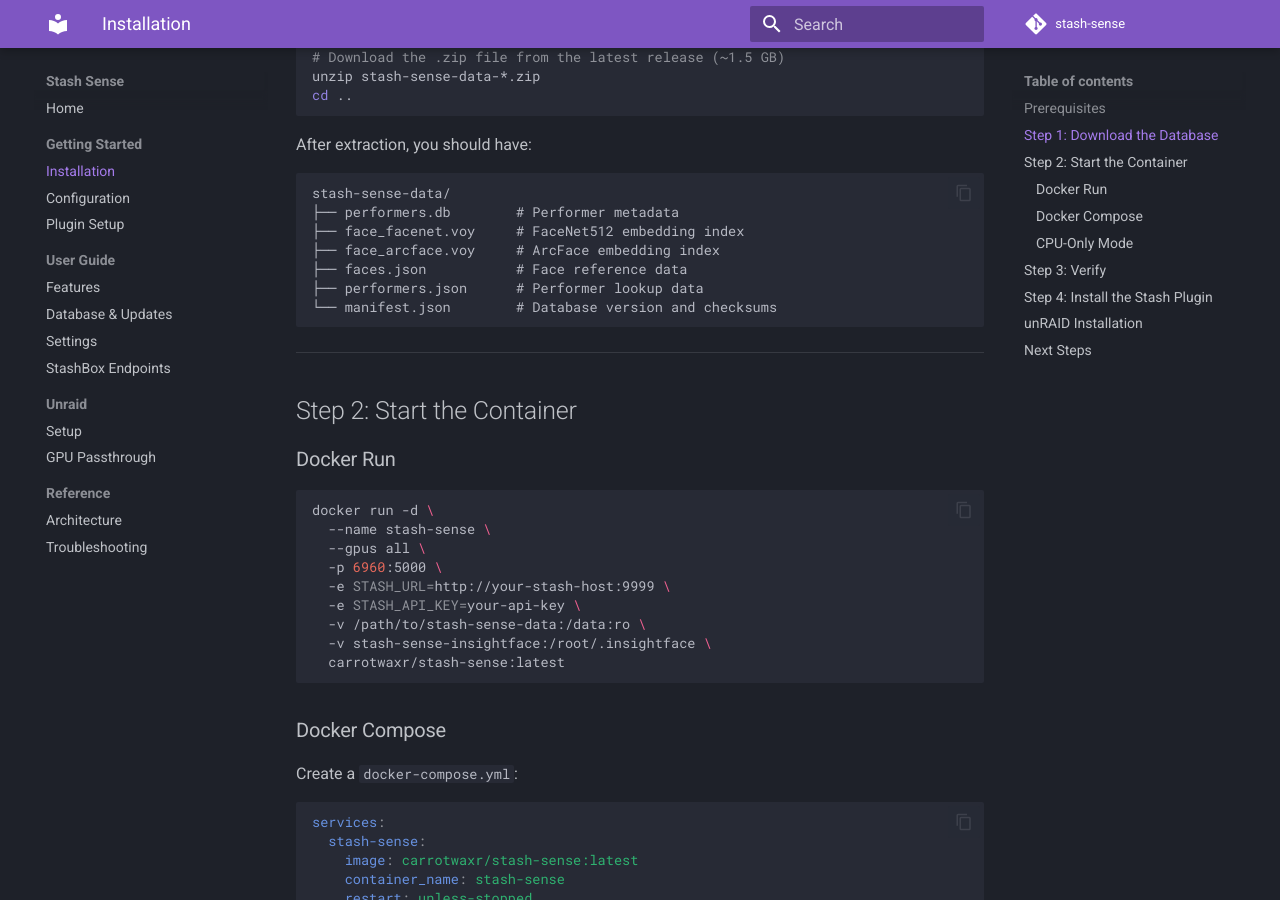
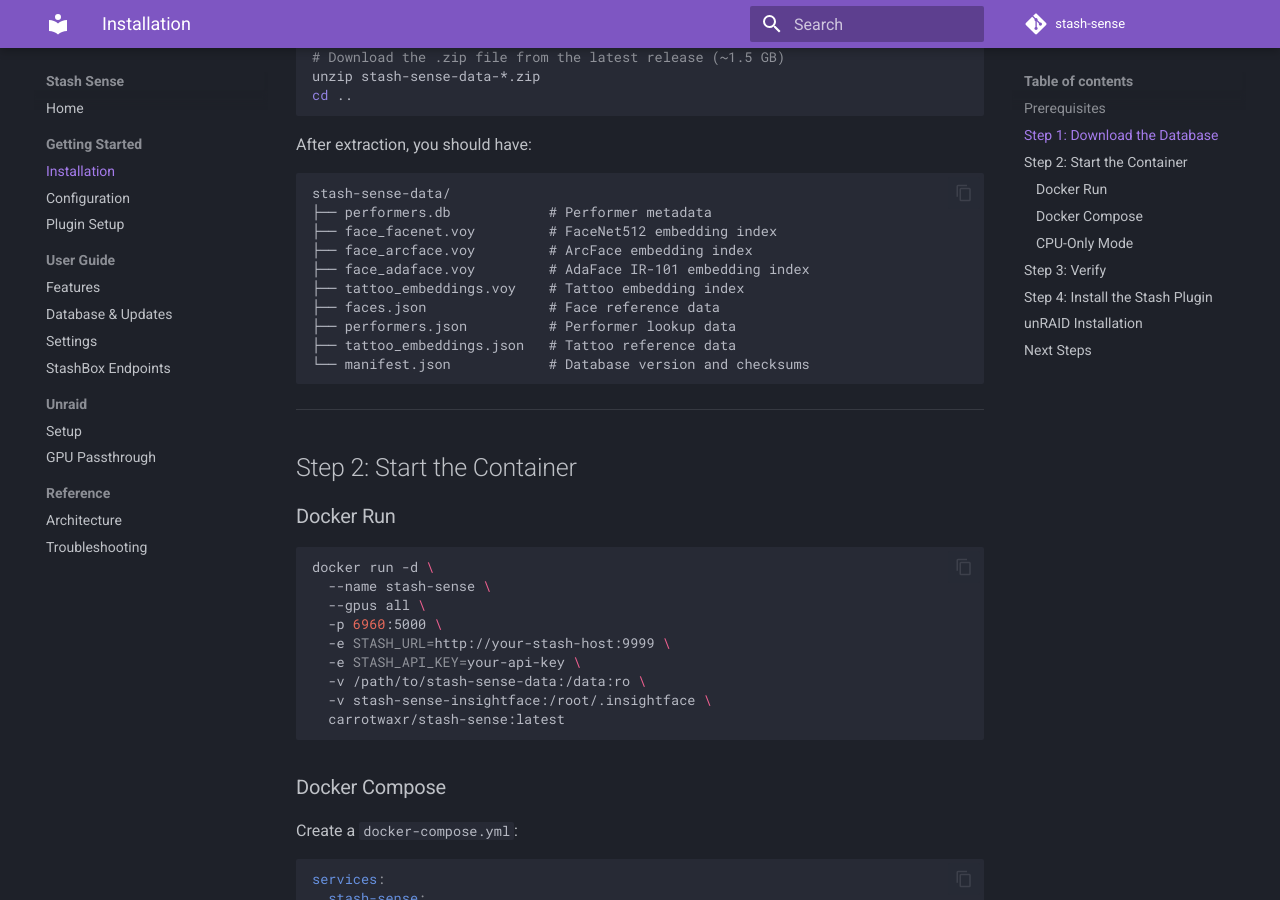
Before and after one commit to carrotwaxr/stash-sense, an MkDocs documentation site: the page built from docs/installation.md, in a window 1280 px wide and 900 px high, scrolled down 591 px. Built offline with MkDocs 1.6.1 and Material for MkDocs 9.7.7, drawn with Linux system fonts in a browser that asks for light colours; comment, search, counter and statistics services are not loaded.

Commit message:
docs: add adaface and tattoo files to installation guide
Co-Authored-By: Claude Opus 4.6 <noreply@anthropic.com>

````diff
--- a/docs/installation.md
+++ b/docs/installation.md
@@ -26,12 +26,15 @@ After extraction, you should have:
 
 ```
 stash-sense-data/
-├── performers.db        # Performer metadata
-├── face_facenet.voy     # FaceNet512 embedding index
-├── face_arcface.voy     # ArcFace embedding index
-├── faces.json           # Face reference data
-├── performers.json      # Performer lookup data
-└── manifest.json        # Database version and checksums
+├── performers.db            # Performer metadata
+├── face_facenet.voy         # FaceNet512 embedding index
+├── face_arcface.voy         # ArcFace embedding index
+├── face_adaface.voy         # AdaFace IR-101 embedding index
+├── tattoo_embeddings.voy    # Tattoo embedding index
+├── faces.json               # Face reference data
+├── performers.json          # Performer lookup data
+├── tattoo_embeddings.json   # Tattoo reference data
+└── manifest.json            # Database version and checksums
 ```
 
 ---
````
